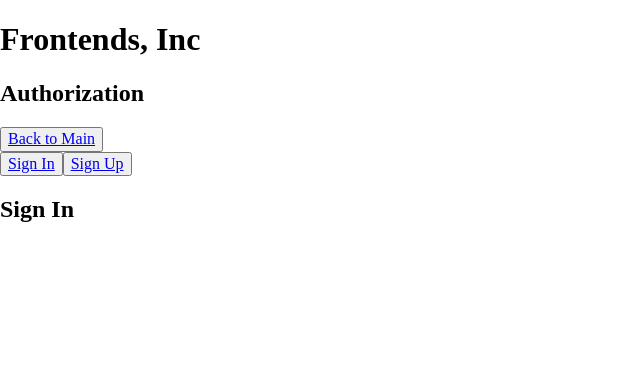
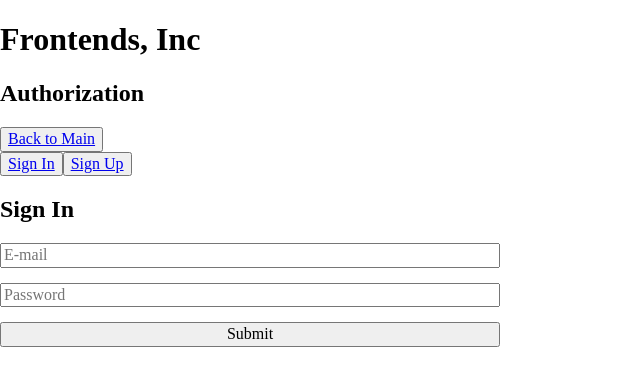
Before and after one commit to maximiloi/eCommerce-Application, a React (Vite) app in the folder monster-shop/: page / in a window 1280 px wide. Both pictures are taken after a click on the button "Sign In / Sigh Up". Shown: the top 386 px of the page, without its empty margins (0-640 px from the left). Built offline with nearby package versions, Linux system fonts and the light colour scheme; a web font is replaced by a local one.

Commit message:
feat: add comp SignIn

```diff
--- /dev/null
+++ b/monster-shop/src/components/FormSignIn/FormSignIn.tsx
@@ -0,0 +1,36 @@
+import { useForm } from 'react-hook-form';
+
+import './FormSignIn.scss';
+
+type FormValues = {
+  eMail: string;
+  password: string;
+};
+
+export default function FormSignIn() {
+  const {
+    register,
+    handleSubmit,
+    formState: { errors },
+  } = useForm<FormValues>();
+
+  const onSubmit = (data: FormValues) => console.log(data);
+
+  console.log(errors);
+
+  return (
+    <form onSubmit={handleSubmit(onSubmit)} className="form">
+      <input
+        type="text"
+        placeholder="E-mail"
+        {...register('eMail', { required: true })}
+      />
+      <input
+        type="password"
+        placeholder="Password"
+        {...register('password', { required: true })}
+      />
+      <input type="submit" />
+    </form>
+  );
+}
--- a/monster-shop/src/pages/SignIn.tsx
+++ b/monster-shop/src/pages/SignIn.tsx
@@ -1,8 +1,11 @@
+import FormSignIn from '../components/FormSignIn/FormSignIn';
+
 function SignIn() {
   return (
     <div className="login">
       <div className="login__container">
         <h2>Sign In</h2>
+        <FormSignIn />
       </div>
     </div>
   );
```
Also changed, not shown: monster-shop/src/components/FormSignIn/FormSignIn.scss (added).
